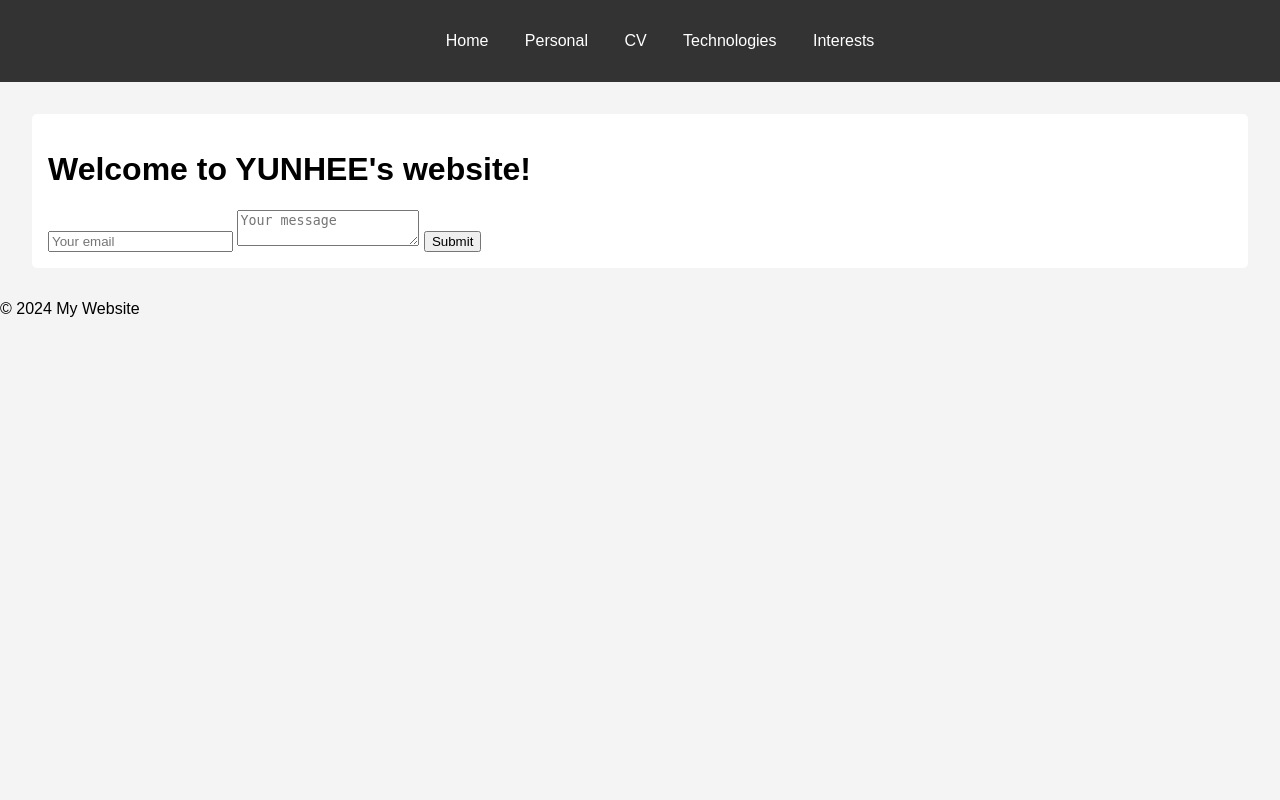
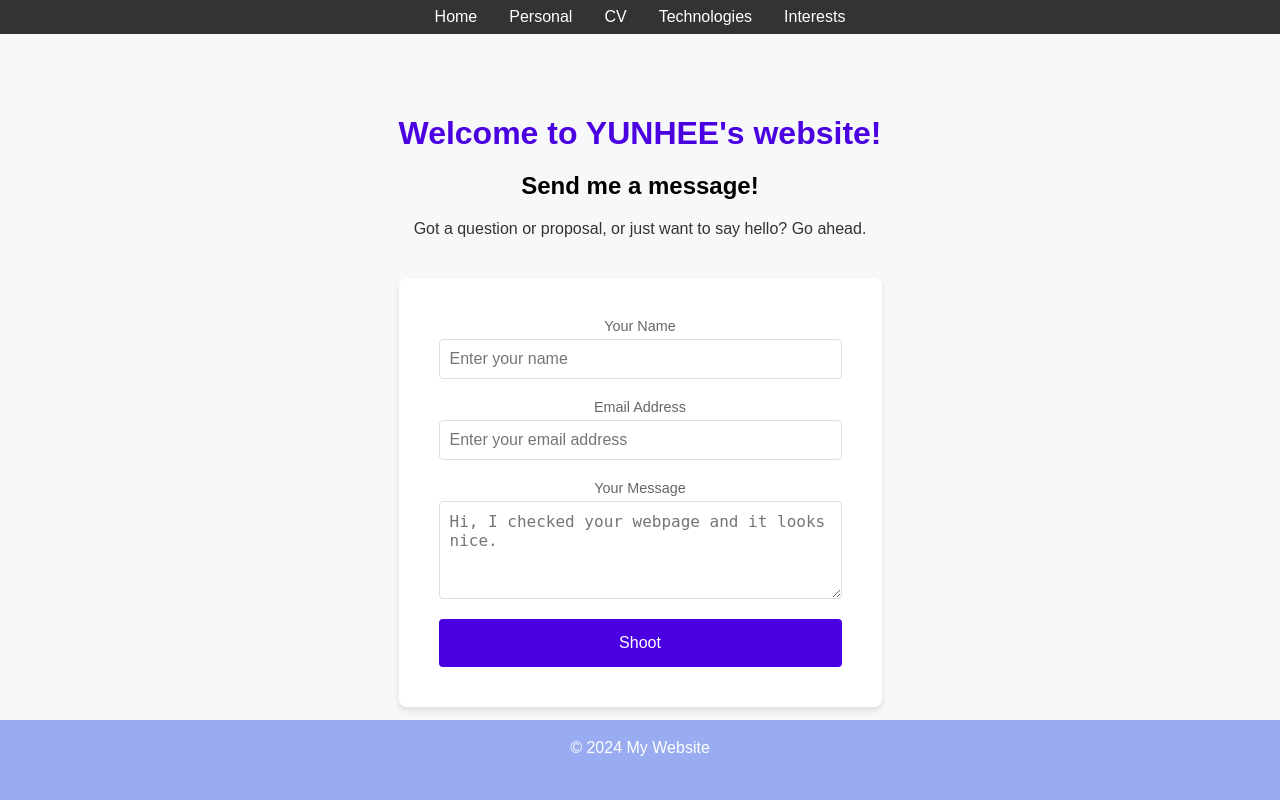
Before and after one commit to elisa6454/cloud-dev-assigment1, a Flask app: page / in a window 1280 px wide. Run offline with Flask 3, Linux system fonts and the light colour scheme.

Commit message:
edit home, base html and css

```diff
--- a/static/css/style.css
+++ b/static/css/style.css
@@ -1,30 +1,126 @@
 body {
   font-family: Arial, sans-serif;
+  background-color: #f7f8fa;
   margin: 0;
   padding: 0;
-  background-color: #f4f4f4;
-}
-
-nav {
-  background-color: #333;
-  color: #fff;
-  padding: 1rem;
+  display: flex;
+  flex-direction: column;
+  justify-content: center;
+  align-items: center;
+  height: 100vh;
   text-align: center;
 }
 
-nav a {
-  color: #fff;
-  margin: 0 1rem;
-  text-decoration: none;
+header {
+  width: 100%;
+  background-color: #333;
+  position: fixed;
+  top: 0;
+  z-index: 1000;
 }
 
-nav a:hover {
+header nav ul {
+  display: flex;
+  justify-content: center;
+  list-style-type: none;
+  padding: 0.5rem;
+  margin: 0;
+}
+
+header nav ul li {
+  margin: 0 1rem;
+}
+
+header nav ul li a {
+  text-decoration: none;
+  color: #fff;
+}
+
+header nav ul li a:hover {
   text-decoration: underline;
 }
 
-div {
-  margin: 2rem;
-  padding: 1rem;
-  background-color: #fff;
-  border-radius: 5px;
+.contact-form {
+  background: #fff;
+  padding: 40px;
+  border-radius: 8px;
+  box-shadow: 0 4px 6px rgba(0, 0, 0, 0.1);
+  max-width: 600px
+  width: 100%;
 }
+
+h1 {
+  color: #4a00e0;
+  text-align: center;
+  margin-bottom: 20px;
+}
+
+p {
+  text-align: center;
+  margin-bottom: 40px;
+  color: #333;
+}
+
+.form-group {
+  display: flex;
+  flex-direction: column;
+  margin-bottom: 20px;
+}
+
+.form-group.full-width {
+  flex: 1;
+}
+
+label {
+  font-size: 0.9rem;
+  color: #666;
+  margin-bottom: 5px;
+}
+
+input,
+textarea {
+  padding: 10px;
+  border: 1px solid #ddd;
+  border-radius: 4px;
+  font-size: 1rem;
+  outline: none;
+}
+
+input:focus,
+textarea:focus {
+  border-color: #4a00e0;
+}
+
+textarea {
+  resize: vertical;
+}
+
+.submit-button {
+  padding: 15px;
+  background-color: #4a00e0;
+  border: none;
+  color: #fff;
+  font-size: 1rem;
+  border-radius: 4px;
+  cursor: pointer;
+  transition: background-color 0.3s ease;
+  display: block;
+  width: 100%;
+  text-align: center;
+}
+
+.submit-button:hover {
+  background-color: #3700b3;
+}
+
+footer {
+  text-align: center;
+  padding: 3px;
+  background-color: #99acf1;
+  position: fixed;
+  width: 100%;
+  bottom: 0;
+}
+footer p {
+  color: #fff;
+}
--- a/templates/base.html
+++ b/templates/base.html
@@ -13,11 +13,11 @@
     <header>
       <nav>
         <ul>
-          <a href="{{ url_for('home') }}">Home</a>
-          <a href="{{ url_for('personal') }}">Personal</a>
-          <a href="{{ url_for('cv') }}">CV</a>
-          <a href="{{ url_for('tech') }}">Technologies</a>
-          <a href="{{ url_for('interests') }}">Interests</a>
+          <li><a href="{{ url_for('home') }}">Home</a></li>
+          <li><a href="{{ url_for('personal') }}">Personal</a></li>
+          <li><a href="{{ url_for('cv') }}">CV</a></li>
+          <li><a href="{{ url_for('tech') }}">Technologies</a></li>
+          <li><a href="{{ url_for('interests') }}">Interests</a></li>
         </ul>
       </nav>
     </header>
--- a/templates/home.html
+++ b/templates/home.html
@@ -1,9 +1,40 @@
 {% extends 'base.html' %} {% block title %}Home{% endblock %} {% block content
 %}
 <h1>Welcome to YUNHEE's website!</h1>
-<form action="/submit" method="POST">
-  <input type="email" name="email" placeholder="Your email" required />
-  <textarea name="message" placeholder="Your message" required></textarea>
-  <button type="submit">Submit</button>
+<h2>Send me a message!</h2>
+<p>Got a question or proposal, or just want to say hello? Go ahead.</p>
+
+<form action="{{ url_for('submit') }}" method="POST" class="contact-form">
+  <div class="form-group">
+    <label for="name">Your Name</label>
+    <input
+      type="text"
+      id="name"
+      name="name"
+      placeholder="Enter your name"
+      required
+    />
+  </div>
+  <div class="form-group">
+    <label for="email">Email Address</label>
+    <input
+      type="email"
+      id="email"
+      name="email"
+      placeholder="Enter your email address"
+      required
+    />
+  </div>
+  <div class="form-group full-width">
+    <label for="message">Your Message</label>
+    <textarea
+      id="message"
+      name="message"
+      rows="4"
+      placeholder="Hi, I checked your webpage and it looks nice."
+      required
+    ></textarea>
+  </div>
+  <button type="submit" class="submit-button">Shoot</button>
 </form>
 {% endblock %}
```
